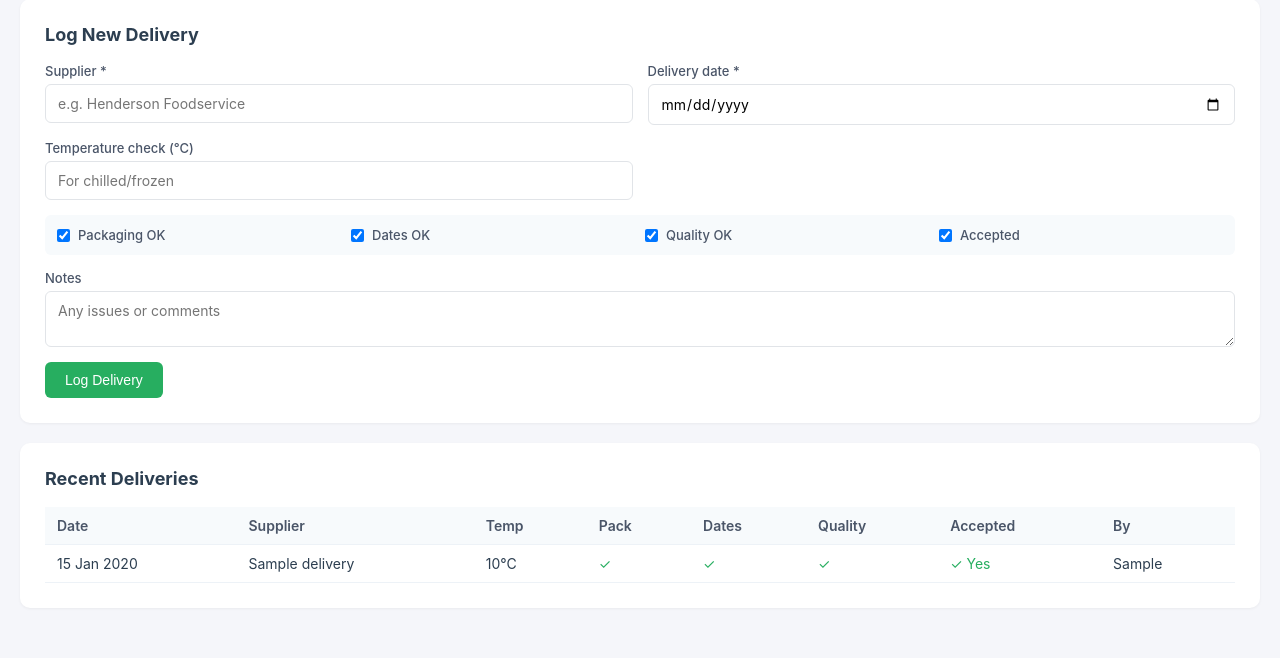
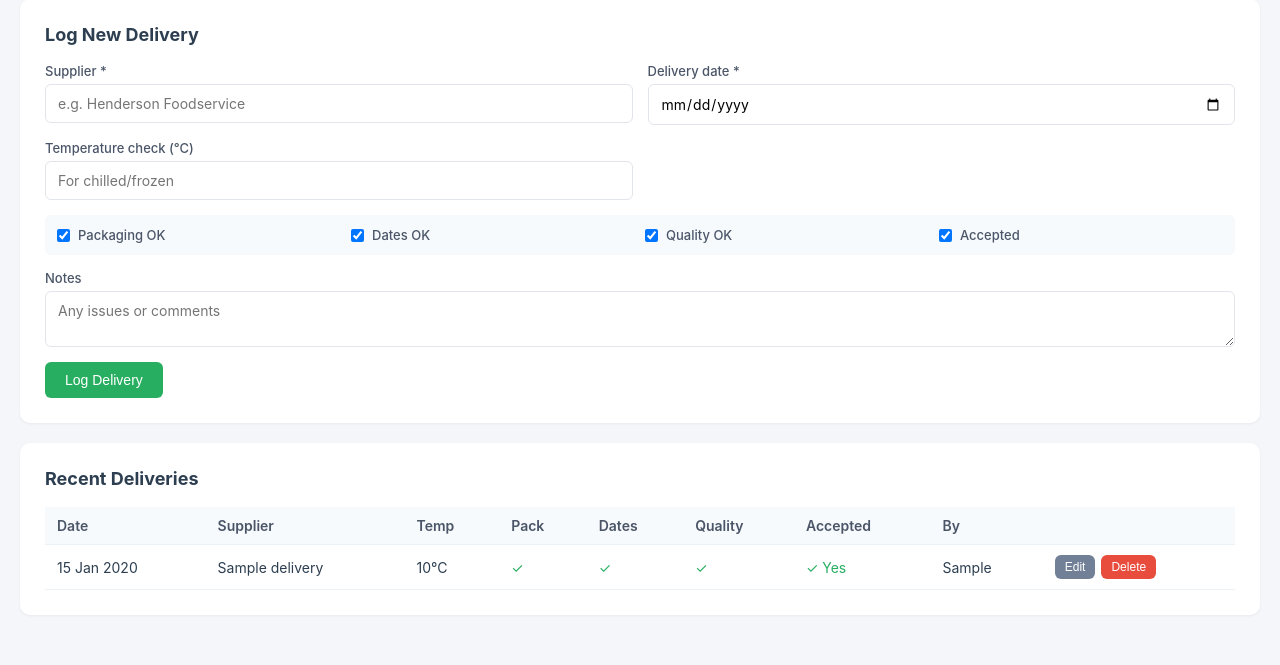
Before and after one commit to cryptoirish/kitchen-inventory-clean, a Flask app: template templates/haccp_deliveries.html in a window 1280 px wide. Shown: the part 217-882 px from the top of the page. Before the commit the page ends 827 px from the top, so only its background shows below. Run offline with Flask 3, Linux system fonts and the light colour scheme; the template is opened without the code that fills it: most values are stand-ins (such as "Sample title", 1, 10 or a date in 2020); some libraries are stand-ins or nearby versions.

Commit message:
Implement edit delivery modal with form fields
Added modal for editing delivery records with form fields for supplier, date, temperature check, and various checkboxes.

```diff
--- a/templates/haccp_deliveries.html
+++ b/templates/haccp_deliveries.html
@@ -34,8 +34,13 @@
         label { font-size: 13px; font-weight: 500; color: #4a5568; }
         input, select, textarea { padding: 10px 12px; border: 1px solid #e1e4e8; border-radius: 6px; font-size: 14px; font-family: inherit; }
         input:focus, select:focus, textarea:focus { outline: none; border-color: #27ae60; }
-        .btn { background: #27ae60; color: #fff; border: none; padding: 10px 20px; border-radius: 6px; font-size: 14px; font-weight: 500; cursor: pointer; }
+        .btn { background: #27ae60; color: #fff; border: none; padding: 10px 20px; border-radius: 6px; font-size: 14px; font-weight: 500; cursor: pointer; text-decoration: none; display: inline-block; }
         .btn:hover { background: #219a52; }
+        .btn-sm { padding: 5px 10px; font-size: 12px; }
+        .btn-secondary { background: #718096; }
+        .btn-secondary:hover { background: #5a6578; }
+        .btn-danger { background: #e74c3c; }
+        .btn-danger:hover { background: #c0392b; }
         .flash { padding: 12px 16px; border-radius: 6px; margin-bottom: 15px; font-size: 14px; }
         .flash.success { background: #d4edda; color: #155724; }
         .flash.danger { background: #f8d7da; color: #721c24; }
@@ -46,6 +51,12 @@
         .badge-ok { color: #27ae60; }
         .badge-fail { color: #e74c3c; }
         .checks-row { display: grid; grid-template-columns: repeat(4, 1fr); gap: 10px; grid-column: 1 / -1; padding: 12px; background: #f7fafc; border-radius: 6px; }
+        .row-actions { display: flex; gap: 6px; }
+        .modal-overlay { display: none; position: fixed; top: 0; left: 0; right: 0; bottom: 0; background: rgba(0,0,0,0.5); z-index: 1000; align-items: center; justify-content: center; padding: 20px; }
+        .modal-overlay.active { display: flex; }
+        .modal { background: #fff; border-radius: 10px; padding: 25px; max-width: 600px; width: 100%; max-height: 90vh; overflow-y: auto; }
+        .modal h3 { margin-bottom: 15px; font-size: 18px; }
+        .modal-actions { display: flex; gap: 10px; justify-content: flex-end; margin-top: 20px; }
         @media (max-width: 768px) {
             .nav-links { display: none; }
             .hamburger { display: flex; }
@@ -120,7 +131,7 @@
             <h2>Recent Deliveries</h2>
             {% if deliveries %}
             <table>
-                <thead><tr><th>Date</th><th>Supplier</th><th>Temp</th><th>Pack</th><th>Dates</th><th>Quality</th><th>Accepted</th><th>By</th></tr></thead>
+                <thead><tr><th>Date</th><th>Supplier</th><th>Temp</th><th>Pack</th><th>Dates</th><th>Quality</th><th>Accepted</th><th>By</th><th></th></tr></thead>
                 <tbody>
                 {% for d in deliveries %}
                 <tr>
@@ -132,6 +143,14 @@
                     <td class="{% if d.quality_ok %}badge-ok{% else %}badge-fail{% endif %}">{{ '✓' if d.quality_ok else '✗' }}</td>
                     <td class="{% if d.accepted %}badge-ok{% else %}badge-fail{% endif %}">{{ '✓ Yes' if d.accepted else '✗ No' }}</td>
                     <td>{{ d.inspected_by }}</td>
+                    <td>
+                        <div class="row-actions">
+                            <button class="btn btn-sm btn-secondary" onclick='openEditDelivery({{ d.id }}, {{ d.supplier_name|tojson }}, {{ d.delivery_date.strftime("%Y-%m-%d")|tojson }}, {{ d.temperature_check if d.temperature_check is not none else "null" }}, {{ d.packaging_ok|tojson }}, {{ d.expiry_dates_ok|tojson }}, {{ d.quality_ok|tojson }}, {{ d.accepted|tojson }}, {{ (d.notes or "")|tojson }})'>Edit</button>
+                            <form action="/haccp/deliveries/delete/{{ d.id }}" method="POST" style="display:inline;" onsubmit="return confirm('Delete this delivery record? This cannot be undone.');">
+                                <button type="submit" class="btn btn-sm btn-danger">Delete</button>
+                            </form>
+                        </div>
+                    </td>
                 </tr>
                 {% endfor %}
                 </tbody>
@@ -142,8 +161,62 @@
         </div>
     </div>
 
+    <!-- Edit Delivery Modal -->
+    <div class="modal-overlay" id="editDeliveryModal">
+        <div class="modal">
+            <h3>Edit Delivery</h3>
+            <form id="editDeliveryForm" method="POST">
+                <div class="form-grid">
+                    <div class="form-group">
+                        <label>Supplier *</label>
+                        <input type="text" name="supplier_name" id="ed_supplier" required>
+                    </div>
+                    <div class="form-group">
+                        <label>Delivery date *</label>
+                        <input type="date" name="delivery_date" id="ed_date" required>
+                    </div>
+                    <div class="form-group">
+                        <label>Temperature check (°C)</label>
+                        <input type="number" name="temperature_check" id="ed_temp" step="0.1">
+                    </div>
+                    <div class="form-group"></div>
+                    <div class="checks-row">
+                        <div class="form-group check"><input type="checkbox" name="packaging_ok" id="ed_pack"><label for="ed_pack">Packaging OK</label></div>
+                        <div class="form-group check"><input type="checkbox" name="expiry_dates_ok" id="ed_dates"><label for="ed_dates">Dates OK</label></div>
+                        <div class="form-group check"><input type="checkbox" name="quality_ok" id="ed_qual"><label for="ed_qual">Quality OK</label></div>
+                        <div class="form-group check"><input type="checkbox" name="accepted" id="ed_acc"><label for="ed_acc">Accepted</label></div>
+                    </div>
+                    <div class="form-group full">
+                        <label>Notes</label>
+                        <textarea name="notes" id="ed_notes" rows="2"></textarea>
+                    </div>
+                </div>
+                <div class="modal-actions">
+                    <button type="button" class="btn btn-secondary" onclick="closeModal('editDeliveryModal')">Cancel</button>
+                    <button type="submit" class="btn">Save Changes</button>
+                </div>
+            </form>
+        </div>
+    </div>
+
     <script>
         function toggleMenu() { document.getElementById('mobileMenu').classList.toggle('active'); }
+        function closeModal(id) { document.getElementById(id).classList.remove('active'); }
+        function openEditDelivery(id, supplier, date, temp, pack, dates, quality, accepted, notes) {
+            document.getElementById('editDeliveryForm').action = '/haccp/deliveries/edit/' + id;
+            document.getElementById('ed_supplier').value = supplier;
+            document.getElementById('ed_date').value = date;
+            document.getElementById('ed_temp').value = temp === null ? '' : temp;
+            document.getElementById('ed_pack').checked = pack;
+            document.getElementById('ed_dates').checked = dates;
+            document.getElementById('ed_qual').checked = quality;
+            document.getElementById('ed_acc').checked = accepted;
+            document.getElementById('ed_notes').value = notes;
+            document.getElementById('editDeliveryModal').classList.add('active');
+        }
+        document.querySelectorAll('.modal-overlay').forEach(m => {
+            m.addEventListener('click', e => { if (e.target === m) m.classList.remove('active'); });
+        });
     </script>
 </body>
 </html>
```
